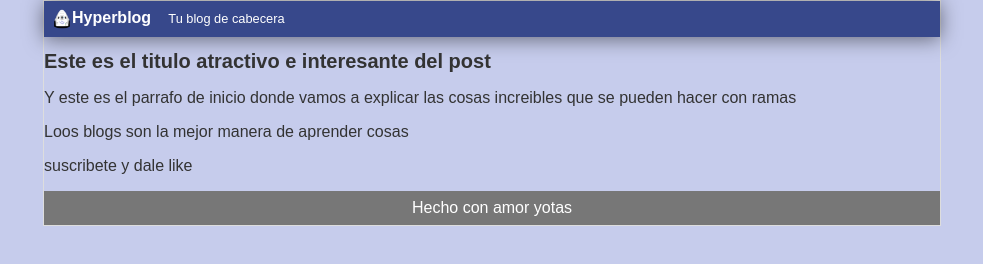
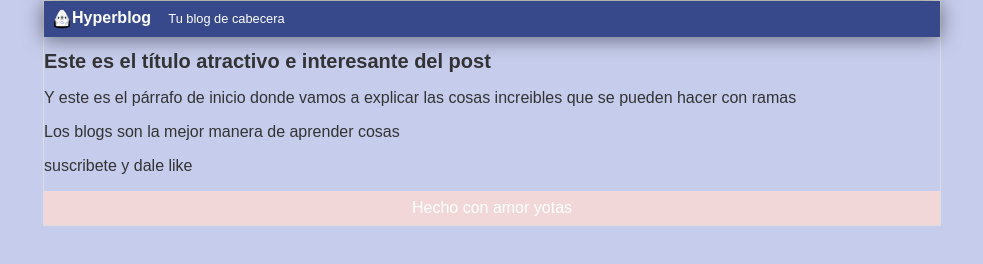
Before and after one commit to monroyluis/files, a plain HTML site: page index.html in a window 1280 px wide. Shown: the whole page, without its empty margins (148-1131 px from the left). Drawn offline with Linux system fonts and the light colour scheme.

Commit message:
Minor Fixes

```diff
--- a/index.html
+++ b/index.html
@@ -13,9 +13,9 @@
             <span id="tagline">Tu blog de cabecera</span>
          </div>
          <div id="post">
-        <h1>Este es el titulo atractivo e interesante del post</h1>
-        <p>Y este es el parrafo de inicio donde vamos a explicar las cosas increibles que se pueden hacer con ramas</p>
-        <p>Loos blogs son la mejor manera de aprender cosas</p>
+        <h1>Este es el t&iacutetulo atractivo e interesante del post</h1>
+        <p>Y este es el p&aacuterrafo de inicio donde vamos a explicar las cosas increibles que se pueden hacer con ramas</p>
+        <p>Los blogs son la mejor manera de aprender cosas</p>
         <p>suscribete y dale like</p>
         </div>
         <div id="footer">Hecho con amor yotas</div>
--- a/styles.css
+++ b/styles.css
@@ -46,7 +46,7 @@ body
 }
 
 #footer{
-    background: #777;
+    background: rgb(241, 215, 215);
     color: white;
     text-align: center;
     padding: 0.5em;
```
